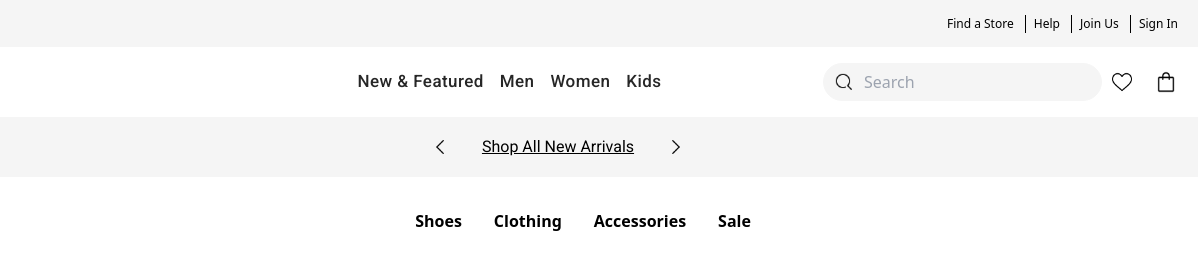
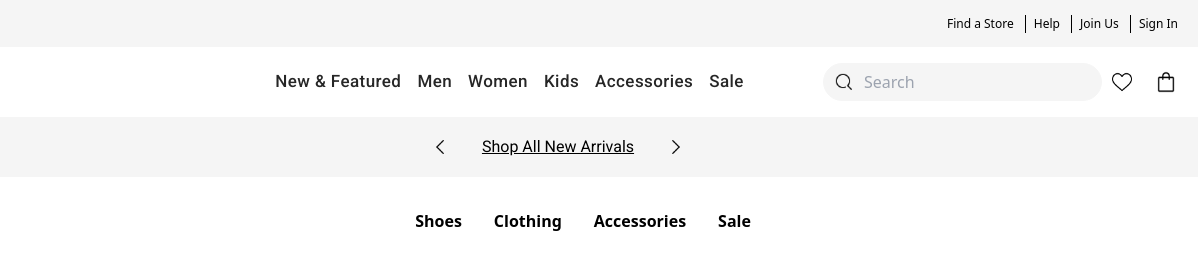
Before and after one commit to mxlodi/Web-Nike-Clone, a plain HTML site: page src/pages/men/men.html in a window 1280 px wide. Shown: the top 280 px of the page, 82-1280 px from the left. Drawn offline with nearby package versions, Linux system fonts and the light colour scheme; a web font is replaced by a local one.

Commit message:
file : fix spacing in navbar

```diff
--- a/src/components/layout/navbar.html
+++ b/src/components/layout/navbar.html
@@ -68,8 +68,8 @@
             <a href="../../pages/kids/kids.html">
                 <li class="min-[1032px]:block hidden hover:text-gray-500" id="kids-hover">Kids</li>
             </a>
-            <li class="cursor-pointermin-[1090px]:block hidden hover:text-gray-500" id="accessories-hover">Accessories</li>
-            <li class="cursor-pointermin-[1155px]:block hidden hover:text-gray-500" id="sale-hover">Sale</li>
+            <li class="cursor-pointer min-[1090px]:block hidden hover:text-gray-500" id="accessories-hover">Accessories</li>
+            <li class="cursor-pointer min-[1155px]:block hidden hover:text-gray-500" id="sale-hover">Sale</li>
         </ul>
 
         <div class="relative flex items-center pr-3">
```
Also changed, not shown: src/components/newfeatured/feature.html (+4 -2 lines).
